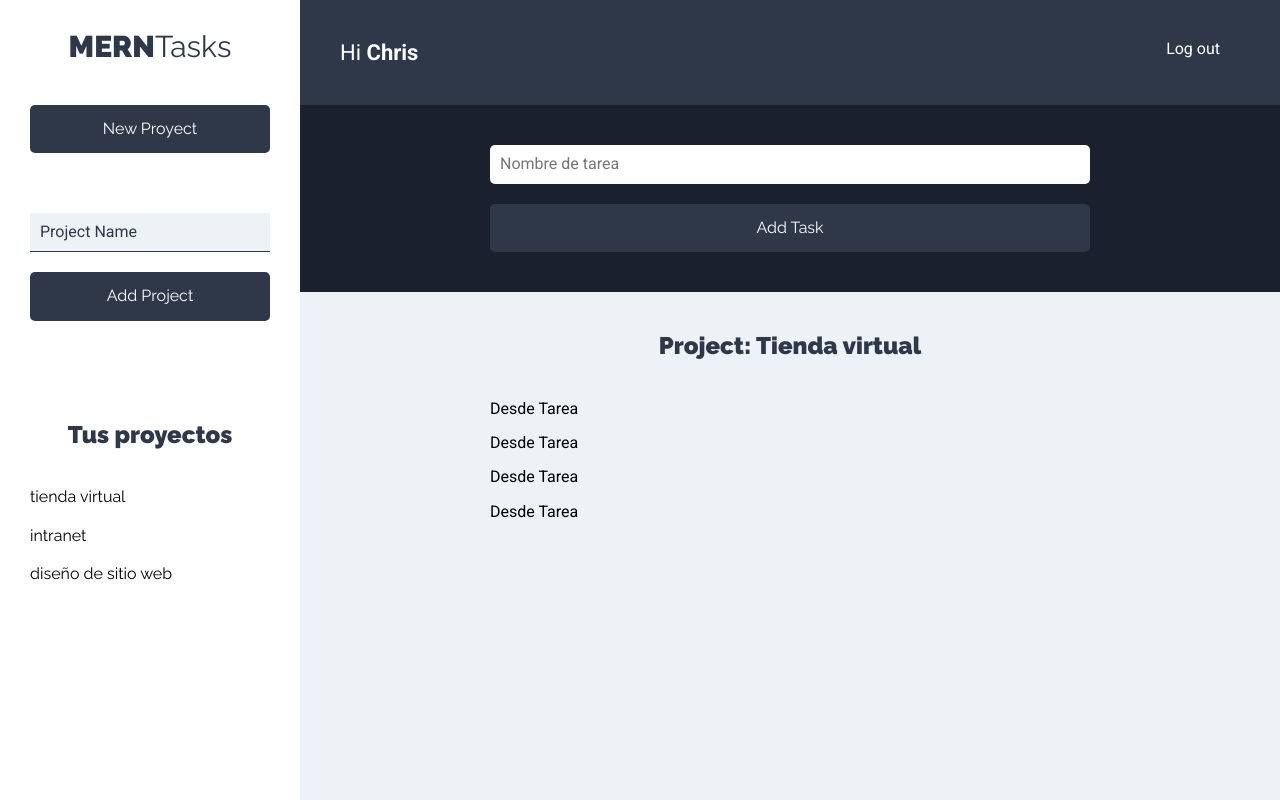
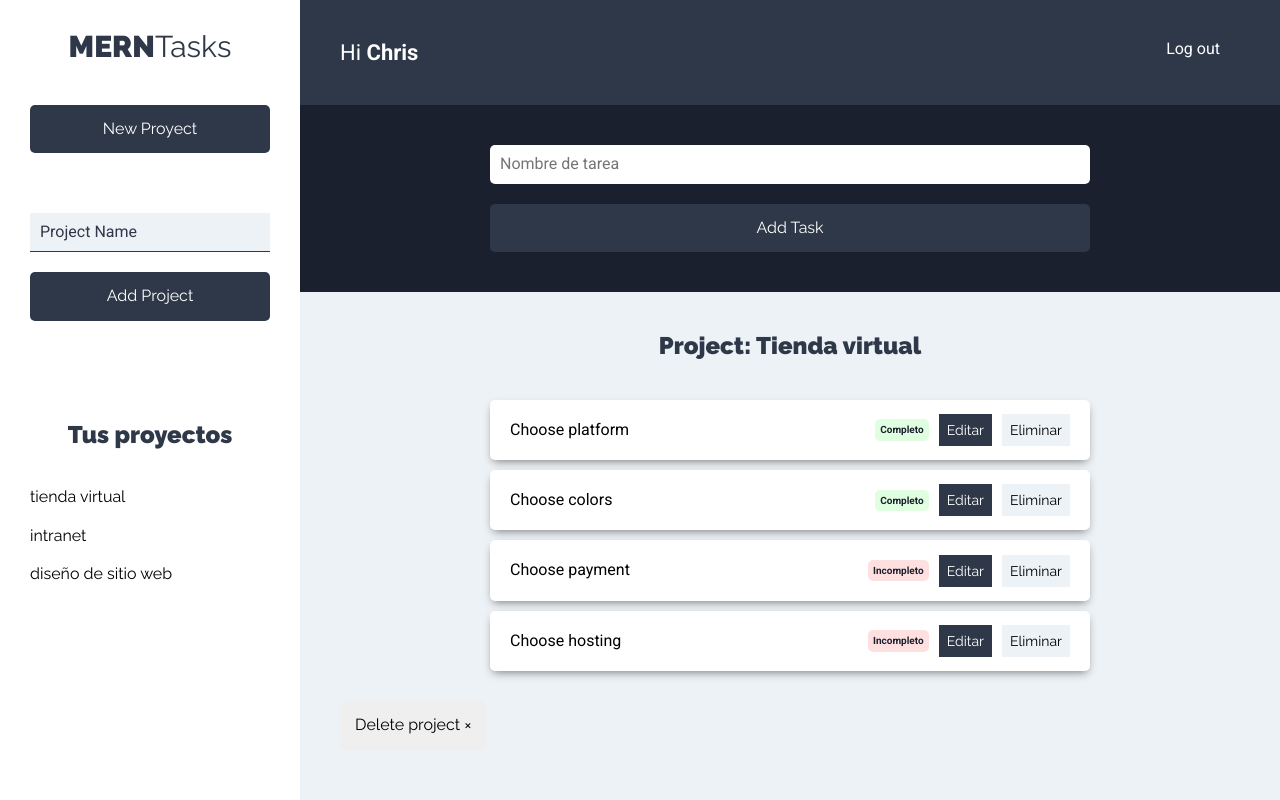
Before and after one commit to ChristianRM/task_manager-client, a React (Create React App) app: page /projects in a window 1280 px wide. Built offline with nearby package versions, Linux system fonts and the light colour scheme.

Commit message:
Design task list

```diff
--- a/src/components/tasks/ListTasks.js
+++ b/src/components/tasks/ListTasks.js
@@ -15,10 +15,15 @@
             </h2>
             <ul className="listado-tareas">
                 {tasksProject.length === 0
-                ? (<li className="tarea"><p>No hay tareas</p></li>)
-                : tasksProject.map(task => (<Task task={task} />))
+                    ? (<li className="tarea"><p>No hay tareas</p></li>)
+                    : tasksProject.map(task => (<Task task={task} />))
                 }
             </ul>
+            <button
+                type="button"
+                className="btn btn-eliminar">
+                Delete project &times;
+            </button>
         </Fragment>
 
     );
--- a/src/components/tasks/Task.js
+++ b/src/components/tasks/Task.js
@@ -1,5 +1,37 @@
-const Task = () => {
-    return ( <p>Desde Tarea</p> );
+const Task = ({ task }) => {
+    return (
+        <li className="tarea sombra">
+            <p>{task.name}</p>
+            <div className="estado">
+                {
+                    task.state ?
+                        (
+                            <button
+                                type="button"
+                                className="completo"
+                            >Completo</button>
+                        )
+                        :
+                        (
+                            <button
+                                type="button"
+                                className="incompleto"
+                            >Incompleto</button>
+                        )
+                }
+            </div>
+            <div className="acciones">
+                <button
+                    type="button"
+                    className="btn btn-primario"
+                >Editar</button>
+                <button
+                    type="button"
+                    className="btn btn-secundario"
+                >Eliminar</button>
+            </div>
+        </li>
+    );
 }
 
 export default Task;
```
Also changed, not shown: 1 other file (tests, documents, lock files or other folders).
